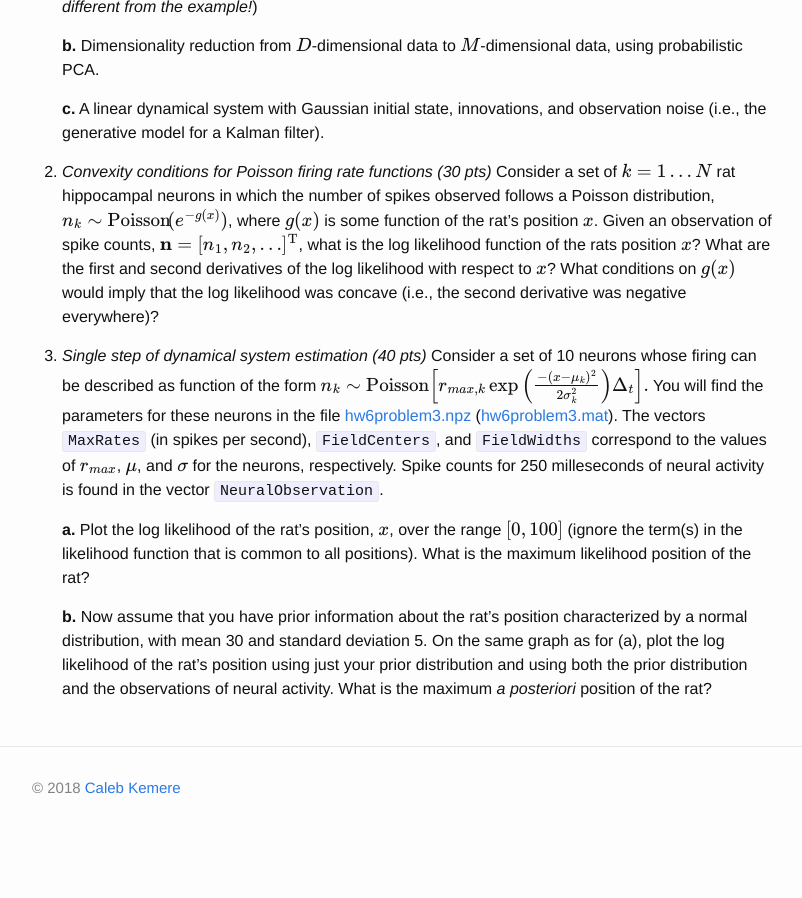
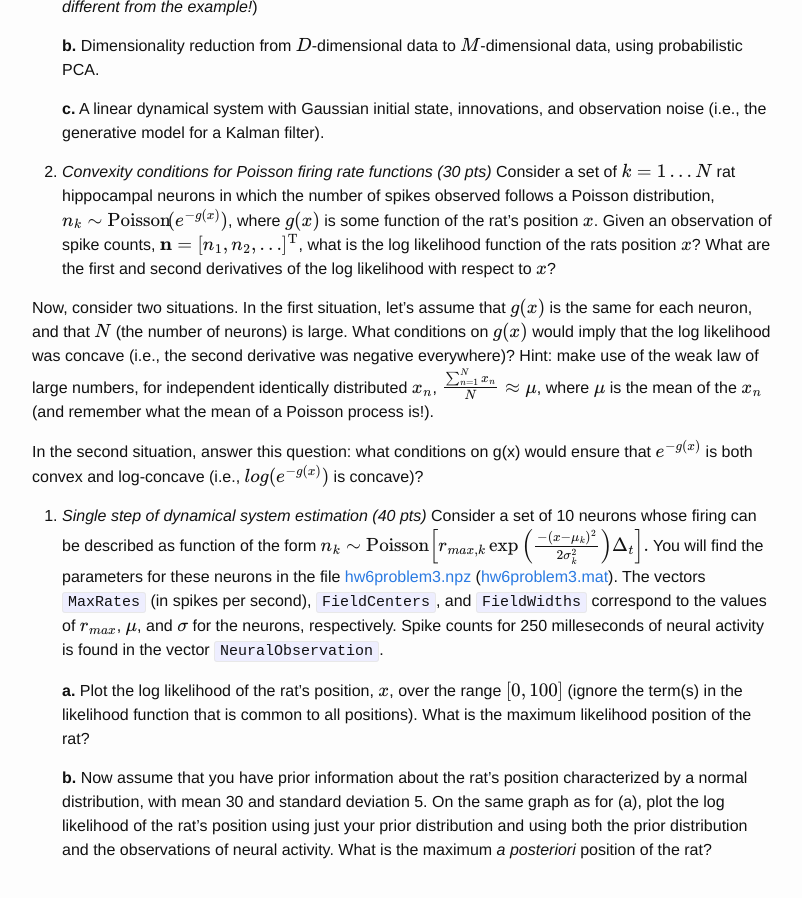
Before and after one commit to elec548/elec548.github.io, a Jekyll site: the page built from Assignments/hw6.md, in a window 1280 px wide and 900 px high, scrolled down 642 px. Shown: the whole window, without its empty margins (238-1040 px from the left). Built offline with Jekyll 4.4.1, drawn with Linux system fonts in a browser that asks for light colours; formulas are drawn with MathJax 3; before the commit the page ends 1487 px from its top, so only the background shows below that.

Commit message:
Updated hw 6

```diff
--- a/Assignments/hw6.md
+++ b/Assignments/hw6.md
@@ -47,9 +47,19 @@ prior model of animal movement.
   where $$g(x)$$ is some function of the rat's position $$x$$. Given an observation
   of spike counts,  $$\mathbf{n} = [n_1, n_2, \ldots]^\text{T}$$, what is the log
   likelihood function of the rats  position $$x$$? What are the first and second
-  derivatives of the log likelihood with respect to $$x$$? What conditions on
-  $$g(x)$$ would imply that the log likelihood was concave (i.e., the second
-  derivative was negative everywhere)?
+  derivatives of the log likelihood with respect to $$x$$?
+
+  Now, consider two situations. In the first situation, let's assume that $$g(x)$$ is
+  the same for each neuron, and that $$N$$ (the number of neurons) is large. What
+  conditions on $$g(x)$$ would imply that the log likelihood was concave (i.e.,
+  the second derivative was negative everywhere)? Hint: make use of the weak law
+  of large numbers, for independent identically distributed $$x_n$$,
+  $$\frac{\sum_{n=1}^N x_n}{N} \approx \mu$$, where $$\mu$$ is the mean of the
+  $$x_n$$ (and remember what the mean of a Poisson process is!).
+
+  In the second situation, answer this question: what conditions on g(x) would
+  ensure that $$e^{-g(x)}$$ is both convex and log-concave (i.e., $$log(e^{-g(x)})$$
+  is concave)?
 
 3. _Single step of dynamical system estimation (40 pts)_
   Consider a set of 10 neurons whose firing can be described as function of the form
```
